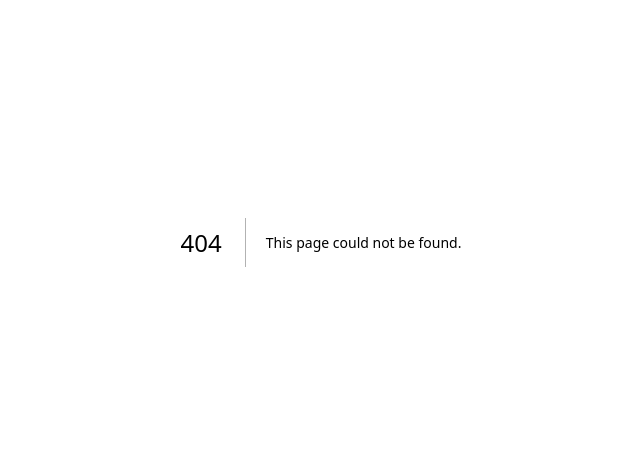
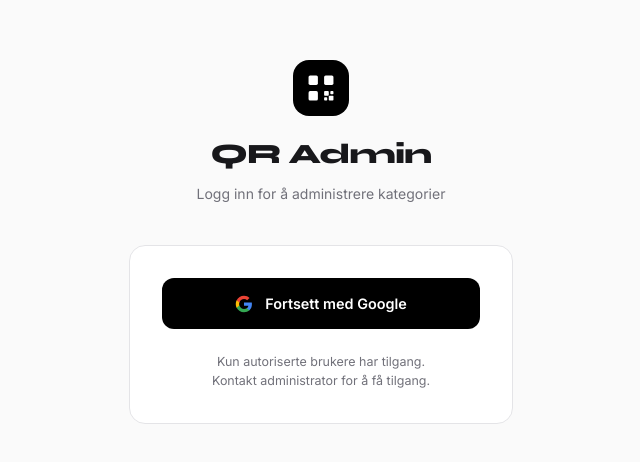
Before and after one commit to thomashauge03/qr-admin, a Next.js app: page /login in a window 1280 px wide. Before the commit this address had no page. Shown: the part 158-620 px from the top of the page, without its empty margins (319-959 px from the left). Built offline with nearby package versions, Linux system fonts and the light colour scheme; no server answers.

Commit message:
Legg til Google OAuth innlogging med e-post-whitelist

```diff
--- /dev/null
+++ b/app/login/page.tsx
@@ -0,0 +1,108 @@
+'use client'
+import { Suspense, useState, useEffect } from 'react'
+import { useSearchParams } from 'next/navigation'
+import { supabase } from '@/lib/supabase'
+
+function LoginForm() {
+  const [loading, setLoading] = useState(false)
+  const [error, setError]     = useState('')
+  const searchParams = useSearchParams()
+
+  useEffect(() => {
+    if (searchParams.get('error') === 'unauthorized') {
+      setError('Denne Google-kontoen har ikke tilgang. Kontakt administrator.')
+    }
+  }, [searchParams])
+
+  const handleGoogle = async () => {
+    setLoading(true)
+    setError('')
+    const { error } = await supabase.auth.signInWithOAuth({
+      provider: 'google',
+      options: { redirectTo: `${window.location.origin}/` },
+    })
+    if (error) { setError(error.message); setLoading(false) }
+  }
+
+  return (
+    <div className="anim-fade-up w-full max-w-sm">
+      {/* Logo */}
+      <div className="text-center mb-10">
+        <div className="inline-flex items-center justify-center rounded-2xl mb-4"
+          style={{ width: 56, height: 56, backgroundColor: 'var(--black)' }}>
+          <svg width="28" height="28" viewBox="0 0 18 18" fill="none">
+            <rect x="1" y="1" width="6" height="6" rx="1" fill="white"/>
+            <rect x="11" y="1" width="6" height="6" rx="1" fill="white"/>
+            <rect x="1" y="11" width="6" height="6" rx="1" fill="white"/>
+            <rect x="11" y="11" width="3" height="3" rx="0.5" fill="white"/>
+            <rect x="15" y="11" width="2" height="2" rx="0.5" fill="white"/>
+            <rect x="11" y="15" width="2" height="2" rx="0.5" fill="white"/>
+            <rect x="14" y="14" width="3" height="3" rx="0.5" fill="white"/>
+          </svg>
+        </div>
+        <h1 className="font-display" style={{ fontSize: '1.75rem', fontWeight: 800, letterSpacing: '-0.03em' }}>
+          QR Admin
+        </h1>
+        <p style={{ color: 'var(--muted)', fontSize: '0.875rem', marginTop: 6 }}>
+          Logg inn for å administrere kategorier
+        </p>
+      </div>
+
+      {/* Card */}
+      <div className="rounded-2xl p-8" style={{ backgroundColor: 'var(--surface)', border: '1px solid var(--border)' }}>
+        <button
+          onClick={handleGoogle}
+          disabled={loading}
+          className="w-full flex items-center justify-center gap-3 rounded-xl py-3.5 font-medium transition-all hover:opacity-90 active:scale-95"
+          style={{
+            backgroundColor: 'var(--black)', color: 'var(--white)',
+            fontSize: '0.9rem', fontWeight: 600,
+            opacity: loading ? 0.6 : 1,
+            cursor: loading ? 'not-allowed' : 'pointer',
+          }}
+        >
+          {loading ? (
+            <>
+              <svg style={{ animation: 'spin 1s linear infinite' }} width="18" height="18" viewBox="0 0 24 24" fill="none" stroke="currentColor" strokeWidth="2" strokeLinecap="round">
+                <path d="M21 12a9 9 0 1 1-6.219-8.56"/>
+              </svg>
+              Logger inn...
+            </>
+          ) : (
+            <>
+              <svg width="18" height="18" viewBox="0 0 24 24">
+                <path d="M22.56 12.25c0-.78-.07-1.53-.2-2.25H12v4.26h5.92c-.26 1.37-1.04 2.53-2.21 3.31v2.77h3.57c2.08-1.92 3.28-4.74 3.28-8.09z" fill="#4285F4"/>
+                <path d="M12 23c2.97 0 5.46-.98 7.28-2.66l-3.57-2.77c-.98.66-2.23 1.06-3.71 1.06-2.86 0-5.29-1.93-6.16-4.53H2.18v2.84C3.99 20.53 7.7 23 12 23z" fill="#34A853"/>
+                <path d="M5.84 14.09c-.22-.66-.35-1.36-.35-2.09s.13-1.43.35-2.09V7.07H2.18C1.43 8.55 1 10.22 1 12s.43 3.45 1.18 4.93l2.85-2.22.81-.62z" fill="#FBBC05"/>
+                <path d="M12 5.38c1.62 0 3.06.56 4.21 1.64l3.15-3.15C17.45 2.09 14.97 1 12 1 7.7 1 3.99 3.47 2.18 7.07l3.66 2.84c.87-2.6 3.3-4.53 6.16-4.53z" fill="#EA4335"/>
+              </svg>
+              Fortsett med Google
+            </>
+          )}
+        </button>
+
+        {error && (
+          <div className="mt-4 rounded-xl px-4 py-3 text-sm anim-fade-in"
+            style={{ backgroundColor: 'var(--danger-bg)', color: 'var(--danger)', border: '1px solid #fca5a5' }}>
+            {error}
+          </div>
+        )}
+
+        <p className="text-center mt-6" style={{ fontSize: '0.78rem', color: 'var(--muted)', lineHeight: 1.5 }}>
+          Kun autoriserte brukere har tilgang.<br />
+          Kontakt administrator for å få tilgang.
+        </p>
+      </div>
+    </div>
+  )
+}
+
+export default function LoginPage() {
+  return (
+    <div className="flex items-center justify-center" style={{ minHeight: '100dvh', backgroundColor: 'var(--bg)' }}>
+      <Suspense>
+        <LoginForm />
+      </Suspense>
+    </div>
+  )
+}
--- a/app/page.tsx
+++ b/app/page.tsx
@@ -1,6 +1,8 @@
 'use client'
 import { useState, useEffect, useCallback } from 'react'
+import { useRouter } from 'next/navigation'
 import { supabase } from '@/lib/supabase'
+import { isAllowed } from '@/lib/auth'
 import { Category, CategoryInsert } from '@/types'
 import CategoryCard from '@/components/CategoryCard'
 import CategoryForm from '@/components/CategoryForm'
@@ -11,6 +13,9 @@ type View    = 'grid' | 'list'
 type SortKey = 'name' | 'shelf_number' | 'created_at'
 
 export default function HomePage() {
+  const router = useRouter()
+  const [userEmail,     setUserEmail]     = useState<string | null>(null)
+  const [authLoading,   setAuthLoading]   = useState(true)
   const [categories,    setCategories]    = useState<Category[]>([])
   const [loading,       setLoading]       = useState(true)
   const [error,         setError]         = useState('')
@@ -22,6 +27,27 @@ export default function HomePage() {
   const [printCategory, setPrintCategory] = useState<Category | null>(null)
   const [showPrintAll,  setShowPrintAll]  = useState(false)
   const [deleteConfirm, setDeleteConfirm] = useState<string | null>(null)
+
+  // Auth-sjekk
+  useEffect(() => {
+    supabase.auth.getSession().then(({ data: { session } }) => {
+      const email = session?.user?.email
+      if (!session) {
+        router.replace('/login')
+      } else if (!isAllowed(email)) {
+        supabase.auth.signOut()
+        router.replace('/login?error=unauthorized')
+      } else {
+        setUserEmail(email ?? null)
+        setAuthLoading(false)
+      }
+    })
+  }, [router])
+
+  const handleSignOut = async () => {
+    await supabase.auth.signOut()
+    router.replace('/login')
+  }
 
   const fetchCategories = useCallback(async () => {
     setLoading(true)
@@ -71,6 +97,25 @@ export default function HomePage() {
       return a[sort].localeCompare(b[sort])
     })
 
+  if (authLoading) {
+    return (
+      <div className="flex items-center justify-center" style={{ minHeight: '100dvh', backgroundColor: 'var(--bg)' }}>
+        <div className="text-center">
+          <div className="inline-flex items-center justify-center rounded-2xl mb-4"
+            style={{ width: 48, height: 48, backgroundColor: 'var(--black)' }}>
+            <svg width="24" height="24" viewBox="0 0 18 18" fill="none">
+              <rect x="1" y="1" width="6" height="6" rx="1" fill="white"/>
+              <rect x="11" y="1" width="6" height="6" rx="1" fill="white"/>
+              <rect x="1" y="11" width="6" height="6" rx="1" fill="white"/>
+              <rect x="11" y="11" width="3" height="3" rx="0.5" fill="white"/>
+            </svg>
+          </div>
+          <p style={{ color: 'var(--muted)', fontSize: '0.875rem' }}>Sjekker tilgang...</p>
+        </div>
+      </div>
+    )
+  }
+
   return (
     <div style={{ minHeight: '100dvh', backgroundColor: 'var(--bg)' }}>
 
@@ -118,6 +163,23 @@ export default function HomePage() {
                 </svg>
                 Ny kategori
               </button>
+
+              {/* Brukar + logg ut */}
+              <div className="flex items-center gap-2 pl-2" style={{ borderLeft: '1px solid #2a2a2a' }}>
+                <span style={{ fontSize: '0.75rem', color: '#666', fontFamily: 'Inter, sans-serif' }}>
+                  {userEmail?.split('@')[0]}
+                </span>
+                <button onClick={handleSignOut}
+                  className="flex items-center justify-center rounded-lg transition-colors hover:bg-white/10"
+                  style={{ width: 32, height: 32, color: '#888' }}
+                  title="Logg ut">
+                  <svg width="15" height="15" viewBox="0 0 24 24" fill="none" stroke="currentColor" strokeWidth="2" strokeLinecap="round" strokeLinejoin="round">
+                    <path d="M9 21H5a2 2 0 0 1-2-2V5a2 2 0 0 1 2-2h4"/>
+                    <polyline points="16 17 21 12 16 7"/>
+                    <line x1="21" y1="12" x2="9" y2="12"/>
+                  </svg>
+                </button>
+              </div>
             </div>
           </div>
         </div>
--- /dev/null
+++ b/lib/auth.ts
@@ -0,0 +1,9 @@
+// Kun disse e-postadressene har tilgang til appen
+export const ALLOWED_EMAILS = [
+  'thomashauge03@gmail.com',
+]
+
+export function isAllowed(email: string | undefined): boolean {
+  if (!email) return false
+  return ALLOWED_EMAILS.includes(email.toLowerCase())
+}
```
